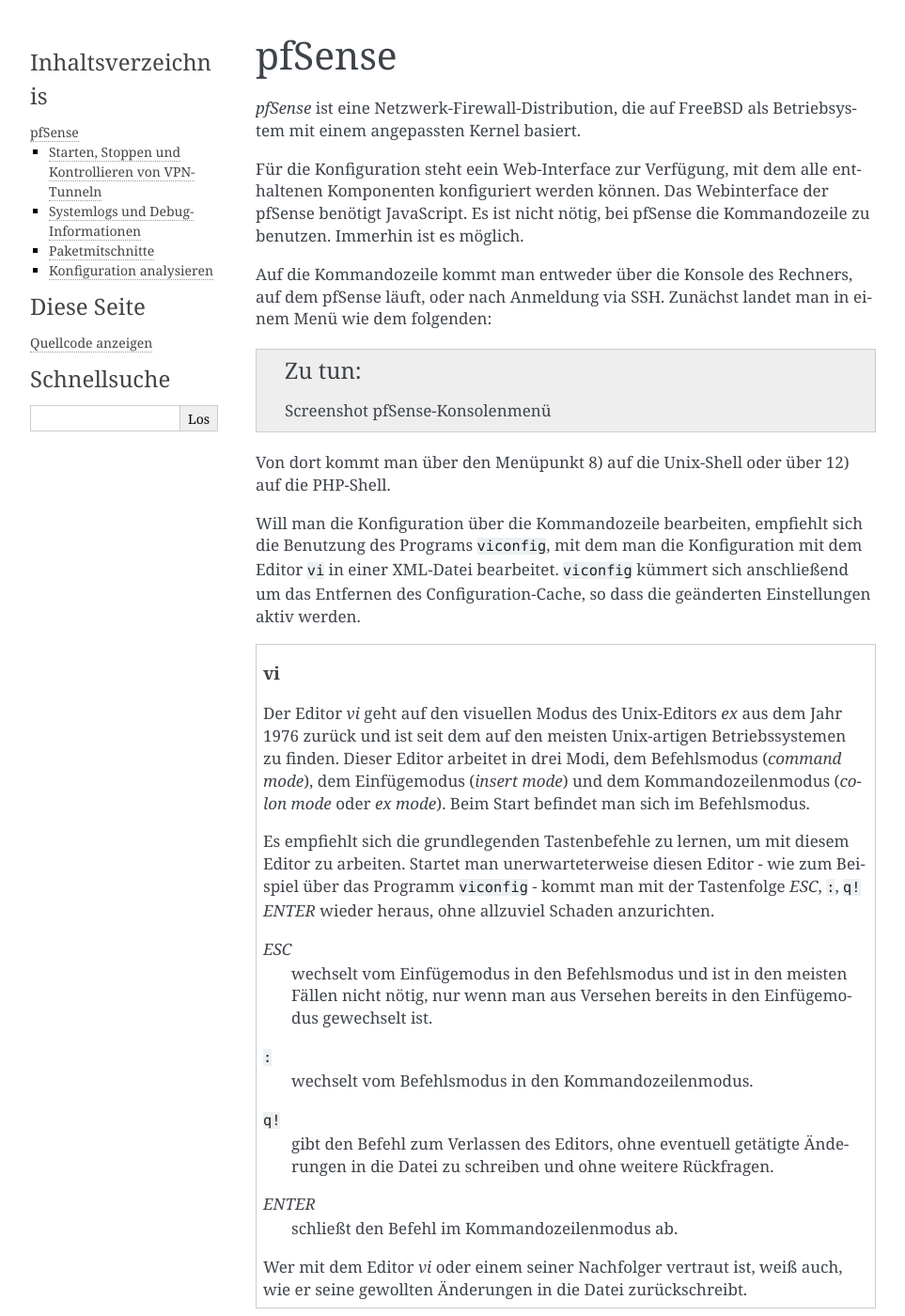
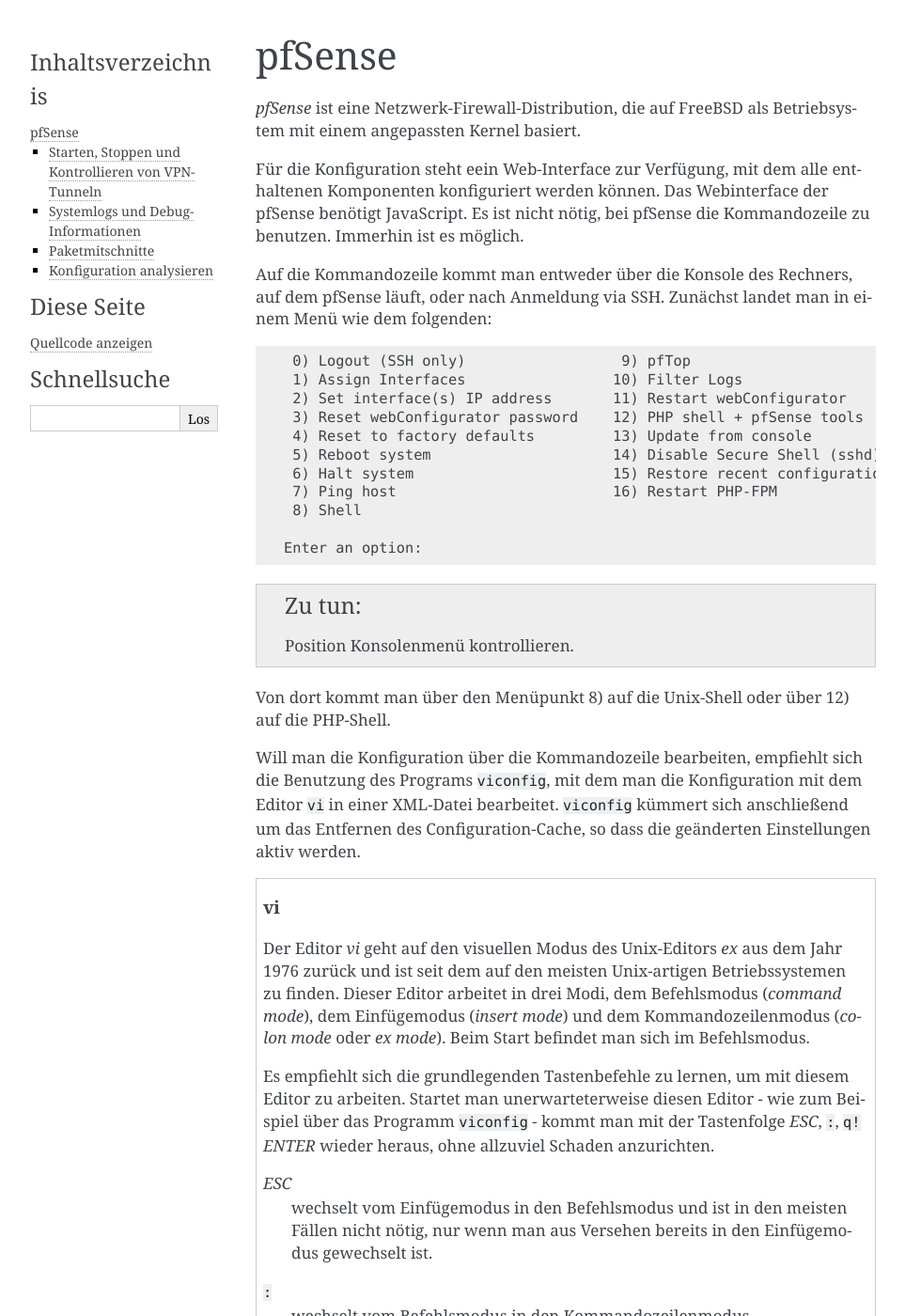
Before and after one commit to matwei-books/Fehlersuche-bei-IPsec-VPN-mit-IKEv2, a Sphinx documentation site: the page built from source/software/pfsense.rst, in a window 1280 px wide and 1400 px high. Shown: the whole window at 94% size, without its empty margins (148-1111 px from the left). Built offline with Sphinx 7.4.7, drawn with Linux system fonts in a browser that asks for light colours; some of the changed text lies outside the part shown.

Commit message:
Konsolenmenü

```diff
--- /dev/null
+++ b/source/software/pfsense-console.txt
@@ -0,0 +1,16 @@
+*** Welcome to pfSense 2.4.4-RELEASE (amd64) on pfSense ***
+
+ WAN (wan)       -> em0        -> v4/DHCP4: 192.168.122.28/24
+ LAN (lan)       -> em1        -> v4: 192.168.1.1/24
+
+ 0) Logout (SSH only)                  9) pfTop
+ 1) Assign Interfaces                 10) Filter Logs
+ 2) Set interface(s) IP address       11) Restart webConfigurator
+ 3) Reset webConfigurator password    12) PHP shell + pfSense tools
+ 4) Reset to factory defaults         13) Update from console
+ 5) Reboot system                     14) Disable Secure Shell (sshd)
+ 6) Halt system                       15) Restore recent configuration
+ 7) Ping host                         16) Restart PHP-FPM
+ 8) Shell
+
+Enter an option:
--- a/source/software/pfsense.rst
+++ b/source/software/pfsense.rst
@@ -17,7 +17,11 @@
 auf dem pfSense läuft, oder nach Anmeldung via SSH.
 Zunächst landet man in einem Menü wie dem folgenden:
 
-.. todo:: Screenshot pfSense-Konsolenmenü
+.. literalinclude:: pfsense-console.txt
+   :language: text
+   :lines: 5-16
+
+.. todo:: Position Konsolenmenü kontrollieren.
 
 Von dort kommt man über den Menüpunkt 8) auf die Unix-Shell oder über 12)
 auf die PHP-Shell.
@@ -65,8 +69,7 @@
      schließt den Befehl im Kommandozeilenmodus ab.
 
    Wer mit dem Editor *vi* oder einem seiner Nachfolger vertraut ist,
-   weiß auch, wie er seine gewollten Änderungen in die Datei
-   zurückschreibt.
+   weiß, wie er seine gewollten Änderungen in die Datei zurückschreibt.
 
 Da die pfSense auf einem Unix-System aufsetzt, empfiehlt es sich, sie
 nicht einfach auszuschalten, sondern vorher geordnet hinunterzufahren.
```
